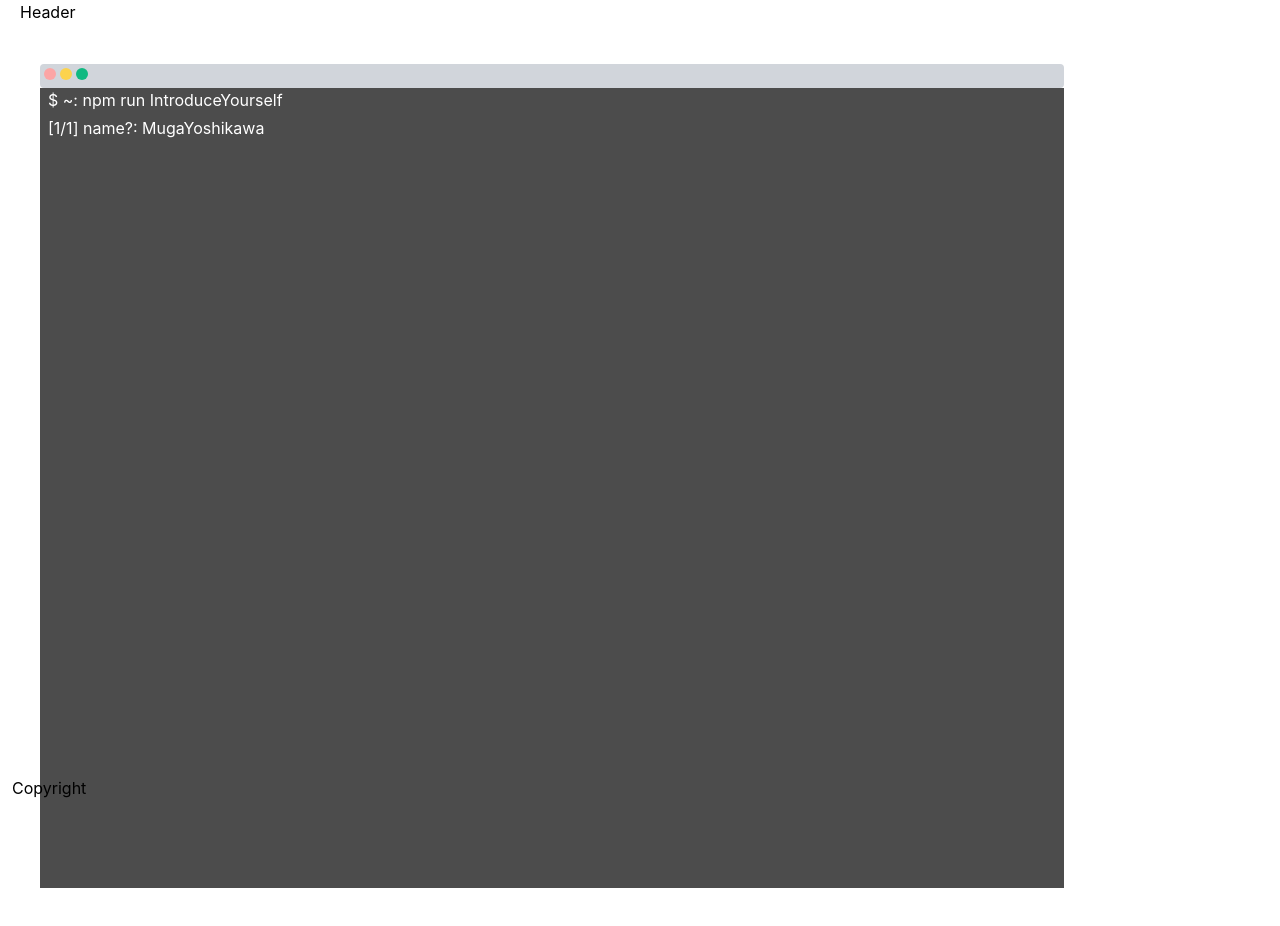
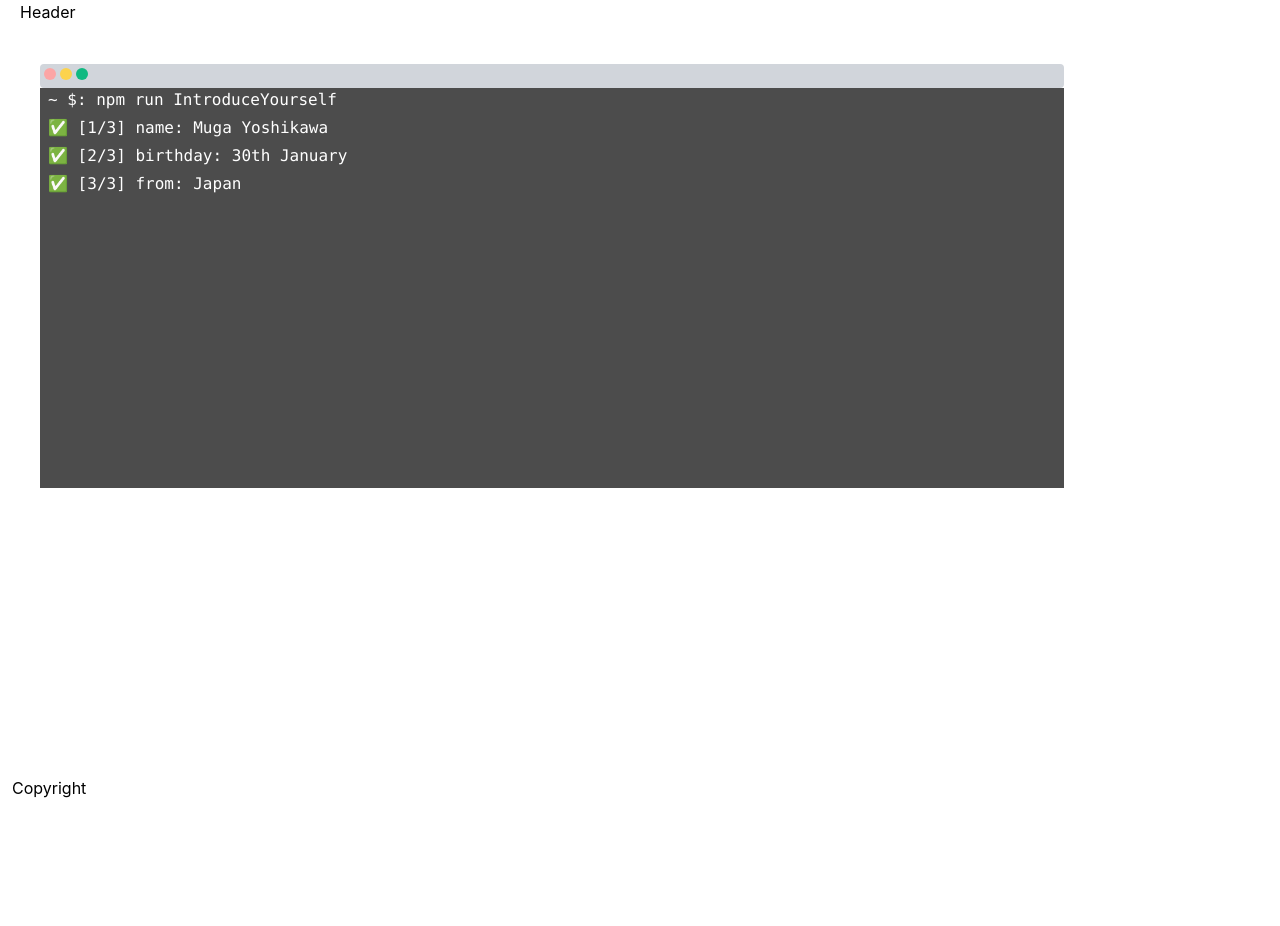
Before and after one commit to mugayoshi/muga-introduction, a React (Create React App) app: page / in a window 1280 px wide. After the commit the page ends 800 px from the top, so only its background shows below. Built offline with nearby package versions, Linux system fonts and the light colour scheme.

Commit message:
[feat]: create terminal line component

```diff
--- a/package.json
+++ b/package.json
@@ -11,6 +11,7 @@
     "@types/node": "^12.0.0",
     "@types/react": "^17.0.0",
     "@types/react-dom": "^17.0.0",
+    "classnames": "^2.3.1",
     "react": "^17.0.2",
     "react-dom": "^17.0.2",
     "react-router": "^5.2.1",
--- a/src/components/Terminal.tsx
+++ b/src/components/Terminal.tsx
@@ -1,17 +1,49 @@
 import * as React from "react";
 import { MacAppWindow } from "./AppWindow";
+import { TerminalLine } from "./TerminalLine";
+
+interface SelfIntroQuestion {
+    question: string;
+    answer: string;
+}
+const questionsAndAnswers: SelfIntroQuestion[] = [
+    {
+        question: "name",
+        answer: "Muga Yoshikawa",
+    },
+    {
+        question: "birthday",
+        answer: "30th January",
+    },
+    {
+        question: "from",
+        answer: "Japan",
+    },
+];
 
 export const Terminal: React.FC = () => {
-  const questions = ["name"];
+    const lineClasses = ["ml-2", "text-white", "font-mono", "mt-1"];
+
     return (
         <>
             <div className="left-5 w-4/5 my-10 ml-10 rounded">
                 <MacAppWindow />
-        <div className="container bg-black bg-opacity-70 h-screen my-0">
-          <p className="ml-2 text-white">$ ~: npm run IntroduceYourself</p>
-          <p className="ml-2 text-white mt-1 ">
-            [1/{questions.length}] name?: MugaYoshikawa
+                <div
+                    className="container bg-black bg-opacity-70 my-0"
+                    style={{ minHeight: "400px" }}
+                >
+                    <p className="ml-2 text-white font-mono">
+                        ~ $: npm run IntroduceYourself
                     </p>
+                    {questionsAndAnswers.map((item, i) => (
+                        <TerminalLine
+                            classes={lineClasses}
+                            question={item.question}
+                            questionAnswer={item.answer}
+                            questionIndex={i + 1}
+                            totalQuestions={questionsAndAnswers.length}
+                        />
+                    ))}
                 </div>
             </div>
         </>
--- /dev/null
+++ b/src/components/TerminalLine.tsx
@@ -0,0 +1,27 @@
+import * as React from "react";
+import classNames from "classnames";
+
+interface TerminalLineProps {
+    classes: string[];
+    questionIndex: number;
+    question: string;
+    questionAnswer: string;
+    totalQuestions: number;
+}
+
+export const TerminalLine: React.FC<TerminalLineProps> = ({
+    classes,
+    questionIndex,
+    question,
+    questionAnswer,
+    totalQuestions,
+}) => {
+    return (
+        <>
+            <p className={classNames(...classes)}>
+                ✅ [{questionIndex}/{totalQuestions}] {question}:{" "}
+                {questionAnswer}
+            </p>
+        </>
+    );
+};
```
Also changed, not shown: 1 other file (tests, documents, lock files or other folders). Lines whose indentation alone changed are shown as unchanged.
